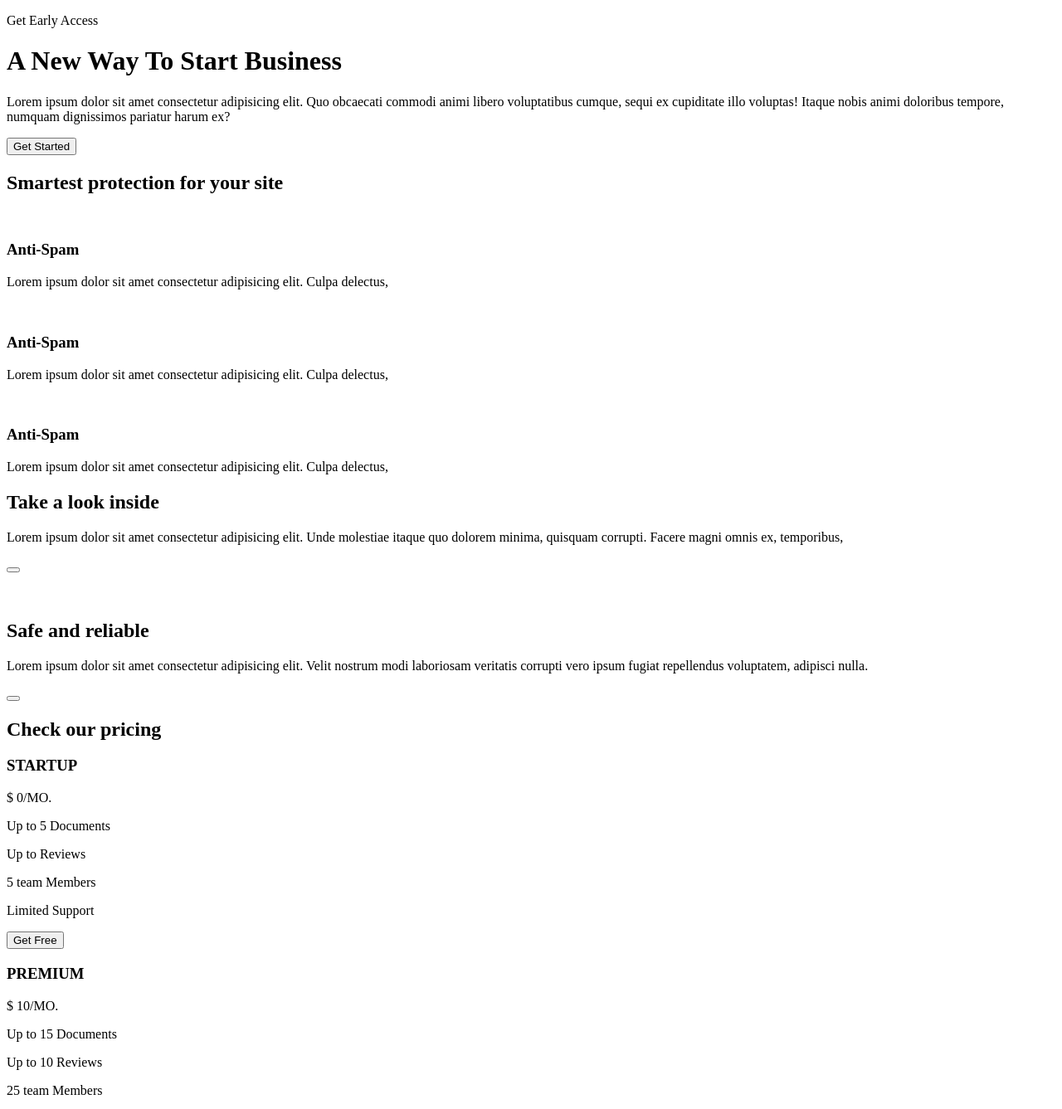
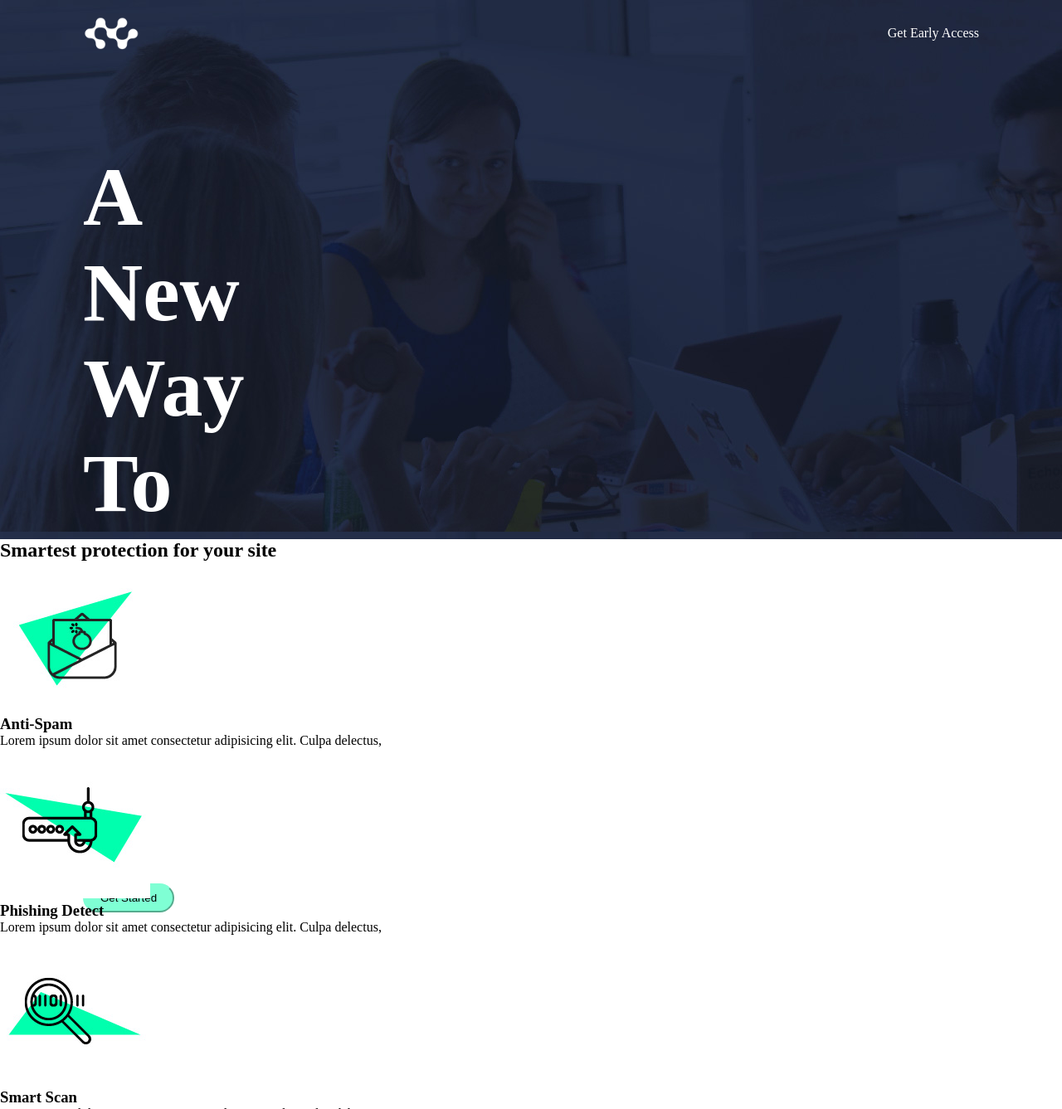
Before and after one commit to santiagoAguirreCastano/taller-css3, a plain HTML site: page index.html in a window 1280 px wide. Shown: the top 1337 px of the page at 83% size. Drawn offline with Linux system fonts and the light colour scheme.

Commit message:
feat:css header

```diff
--- a/index.html
+++ b/index.html
@@ -3,32 +3,39 @@
 <head>
     <meta charset="UTF-8">
     <meta name="viewport" content="width=device-width, initial-scale=1.0">
+    <link rel="stylesheet" href="styles/style.css">
     <title>Document</title>
 </head>
 <body>
     <header>
-        <p>Get Early Access</p>
-        <h1>A New Way To Start Business</h1>
-        <p>Lorem ipsum dolor sit amet consectetur adipisicing elit. Quo obcaecati commodi animi libero voluptatibus cumque, sequi ex cupiditate illo voluptas! Itaque nobis animi doloribus tempore, numquam dignissimos pariatur harum ex?</p>
-        <button>Get Started</button>
+        <div class="header1">
+                <img src="assets/images/logo.png" alt="" class="header-imagen">
+                <p class="header2">Get Early Access</p>
+        </div>
+        <div class="header_titulos">
+            <h1><b>A New Way To Start Business</b></h1>
+            <p class="parrafo_header">Lorem ipsum dolor sit amet consectetur adipisicing elit. Quo obcaecati commodi animi libero voluptatibus cumque, sequi ex cupiditate illo voluptas! Itaque nobis animi doloribus tempore, numquam dignissimos pariatur harum ex?</p>
+            <button class="boton_header">Get Started</button>
+        </div>
+
     </header>
 
     <main>
         <section>
           <h2>Smartest protection for your site</h2>
           <div>
-            <img src="" alt="">
+            <img src="assets/images/smart-protect-1.jpg" alt="opcion1">
             <h3>Anti-Spam</h3>
             <p>Lorem ipsum dolor sit amet consectetur adipisicing elit. Culpa delectus, </p>
         </div>
           <div>
-            <img src="" alt="">
-            <h3>Anti-Spam</h3>
+            <img src="assets/images/smart-protect-2.jpg" alt="opcion2">
+            <h3>Phishing Detect</h3>
             <p>Lorem ipsum dolor sit amet consectetur adipisicing elit. Culpa delectus, </p>
           </div>
           <div>
-            <img src="" alt="">
-            <h3>Anti-Spam</h3>
+            <img src="assets/images/smart-protect-3.jpg" alt="opcion3">
+            <h3>Smart Scan</h3>
             <p>Lorem ipsum dolor sit amet consectetur adipisicing elit. Culpa delectus, </p>
           </div>
         </section>
@@ -37,23 +44,23 @@
             <article>
                 <h2>Take a look inside</h2>
                 <p>Lorem ipsum dolor sit amet consectetur adipisicing elit. Unde molestiae itaque quo dolorem minima, quisquam corrupti. Facere magni omnis ex, temporibus,</p>
-                <button></button>
+                <button>Learn More</button>
             </article>
             <article>
-                <img src="" alt="">
+                <img src="assets/images/feature-1.png" alt="computador">
             </article>
         </section>
 
 
         <section>
             <article>
-                <img src="" alt="">
+                <img src="assets/images/feature-2.png" alt="tablet">
             </article>
 
             </article>
                 <h2>Safe and reliable</h2>
                 <p>Lorem ipsum dolor sit amet consectetur adipisicing elit. Velit nostrum modi laboriosam veritatis corrupti vero ipsum fugiat repellendus voluptatem, adipisci nulla.</p>
-                <button></button>
+                <button>Learn More</button>
             <article>
         </section>
 
@@ -96,12 +103,12 @@
         </section>
 
         <section>
-            <div><img src="" alt=""></div>
-            <div><img src="" alt=""></div>
-            <div><img src="" alt=""></div>
-            <div><img src="" alt=""></div>
-            <div><img src="" alt=""></div>
-            <div><img src="" alt=""></div>
+            <div><img src="assets/images/client-1.png" alt="empresa1"></div>
+            <div><img src="assets/images/client-2.png" alt="empresa2"></div>
+            <div><img src="assets/images/client-3.png" alt="empresa3"></div>
+            <div><img src="assets/images/client-4.png" alt="empresa4"></div>
+            <div><img src="assets/images/client-5.png" alt="empresa5"></div>
+            <div><img src="assets/images/client-6.png" alt="empresa6"></div>
         </section>
 
         <section>
@@ -135,10 +142,10 @@
         </div>
         <div>
             <p>
-                <button></button>
-                <button></button>
-                <button></button>
-                <button></button>
+                <button><img src="" alt=""></button>
+                <button><img src="" alt=""></button>
+                <button><img src="" alt=""></button>
+                <button><img src="" alt=""></button>
             </p>
         </div>
     </footer>
--- a/styles/style.css
+++ b/styles/style.css
@@ -0,0 +1,46 @@
+*{
+    margin: 0;
+    padding: 0;
+}
+
+/*HEADER*/
+header{
+    background-image: url(../assets/images/banner-bk.jpg);
+    height: 650px;
+    color: white;
+}
+.header1{
+    display: flex;
+    justify-content: space-between;
+}
+.header2{
+    align-content: center;
+  margin-right: 100px;
+}
+.header-imagen{
+    align-content: center;
+    margin-left: 100px;
+    width: 80px;
+}
+.header_titulos{
+    margin: 100px;
+    margin-right: 700px;
+}
+h1{
+    font-size: 100px;
+    margin-right: 400px;
+    padding-bottom: 50px;
+}
+.parrafo_header{
+    font-size: 20px;
+    line-height: 25px;
+}
+.boton_header{
+    margin-top: 20px;
+    width: 110px;
+    height: 35px;
+    background-color: aquamarine;
+    border-color:aquamarine ;
+    border-radius: 20px;
+}
+/*SECTION1*/
```
